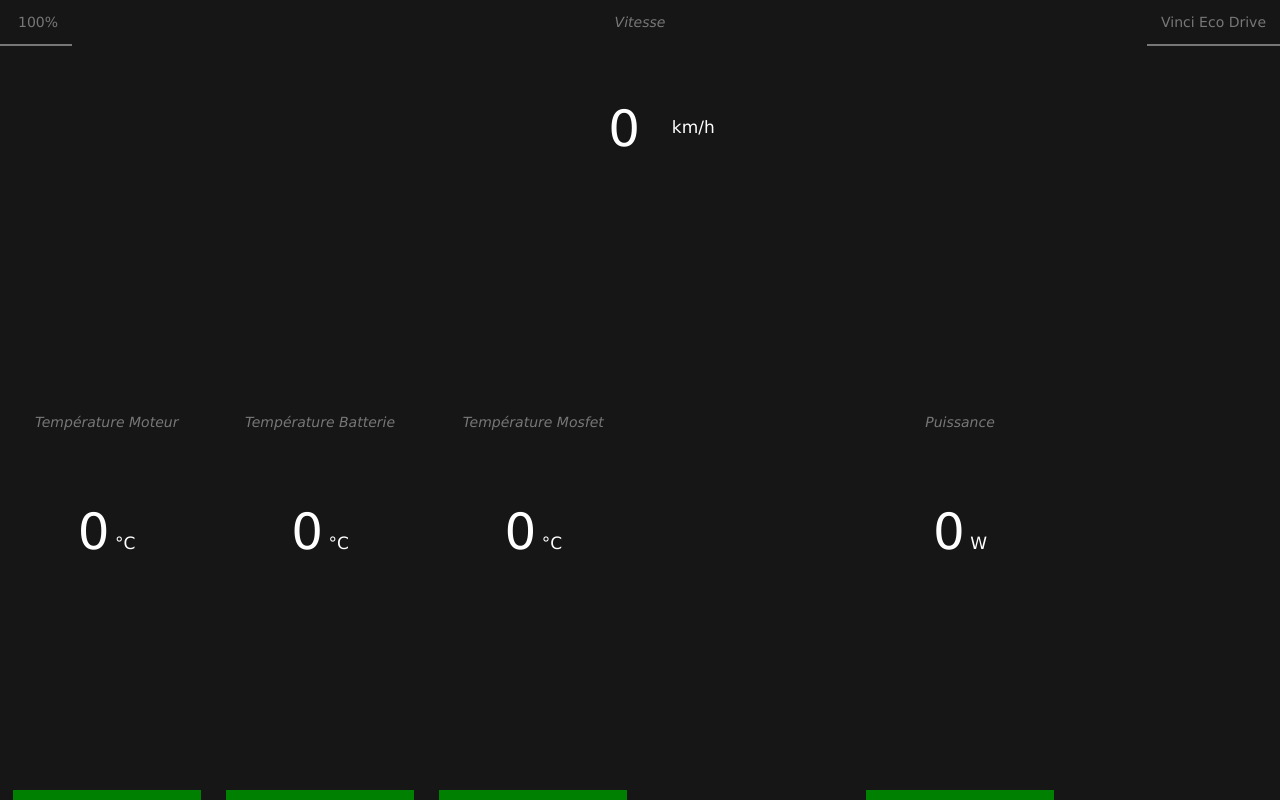
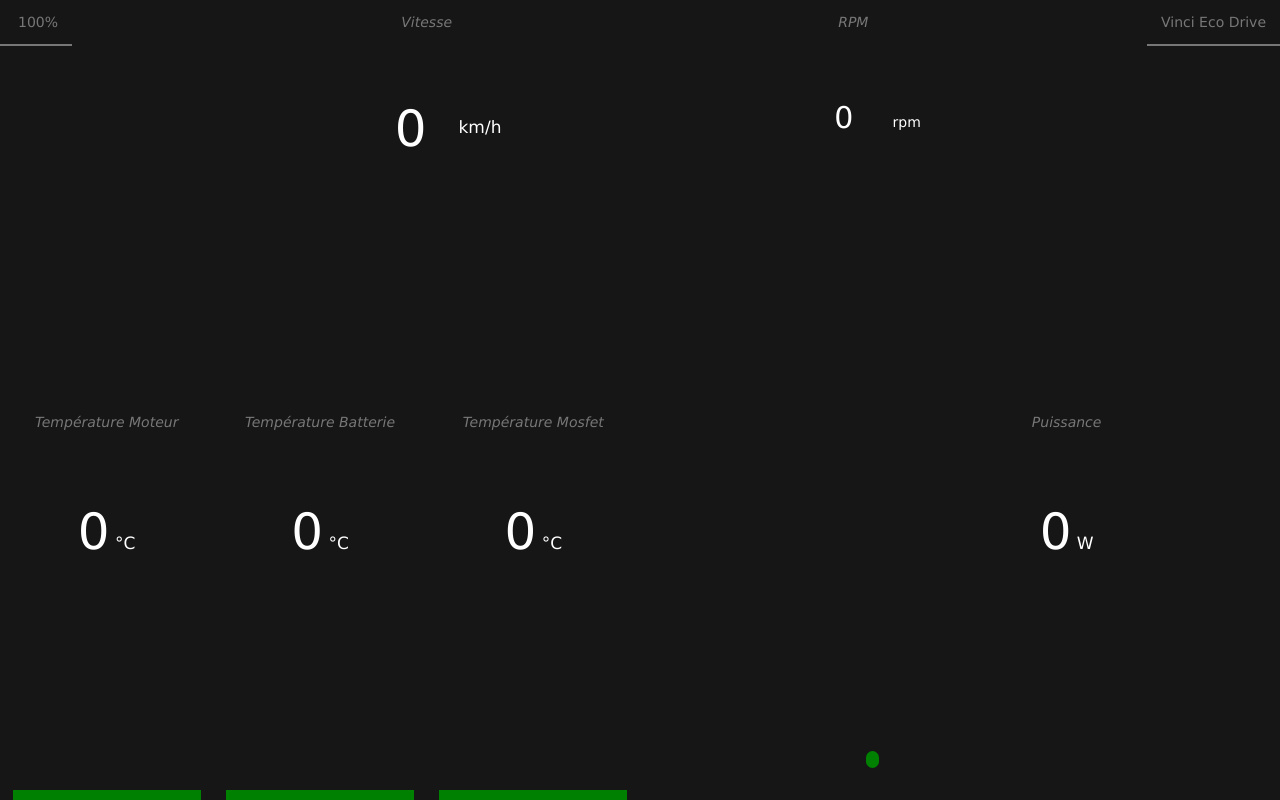
Before and after one commit to COLVERTYETY/VED_PE, a website: page visualisation/driver.html in a window 1280 px wide. Drawn offline with nearby package versions, Linux system fonts and the light colour scheme; no server answers.

Commit message:
commit17

```diff
--- a/visualisation/assets/css/driver.css
+++ b/visualisation/assets/css/driver.css
@@ -39,7 +39,22 @@ p {
     font-size: 50px;
 }
 
-#aff_puissance,
+#rpm {
+    font-size: 30px;
+}
+
+#aff_puissance {
+    position: absolute;
+    z-index: -1;
+    bottom: 4vh;
+    height: 17px;
+    margin-left: 1vw;
+    min-width: 1vw;
+    border-radius: 25px;
+    background-color: green;
+    transition: all .5s;
+}
+
 #aff_moteur,
 #aff_batterie,
 #aff_mosfet {
@@ -50,7 +65,7 @@ p {
     margin-left: 1vw;
     width: calc((100vw / 6) - 2vw);
     background-color: green;
-    transition: all .05s;
+    transition: all .5s;
 }
 
 .description {
--- a/visualisation/assets/js/driver.js
+++ b/visualisation/assets/js/driver.js
@@ -6,7 +6,9 @@ socket.on('connection', function () {
 });
 
 socket.on("data", function (data) {
-    document.getElementById('vitesse').textContent = Math.trunc(data["R"]);
+    document.getElementById('vitesse').textContent = Math.trunc(data["V"]);
+    document.getElementById('rpm').textContent = Math.trunc(data["R"]);
+
 
     var max_puissance = 200;
     var max_temp = 80;
@@ -14,7 +16,7 @@ socket.on("data", function (data) {
     document.getElementById('pourcentage').textContent = Math.trunc(100.0*(data["U"]- 47)/3) + '%';
 
     document.getElementById('puissance').textContent = data["P"];;
-    document.getElementById('aff_puissance').style.height = data["P"] * (50/max_puissance) + 'vh';
+    document.getElementById('aff_puissance').style.width = data["P"] * (33/max_puissance) + 'vw';
 
     document.getElementById('temp_moteur').textContent = data["M"];;
     document.getElementById('aff_moteur').style.height = data["M"] * (50/max_temp) + 'vh';
--- a/visualisation/driver.html
+++ b/visualisation/driver.html
@@ -17,8 +17,7 @@
         Vinci Eco Drive
       </p>
     </div>
-    <div></div>
-    <div style="grid-column: 3 / span 2;">
+    <div style="grid-column: 2 / span 2;">
       <p class="description">Vitesse</p>
       <div style="display: grid; grid-template-columns: repeat(4, 25%);">
         <div></div>
@@ -30,7 +29,18 @@
         </div>
       </div>
     </div>
-    <div></div>
+    <div style="grid-column: 4 / span 2;">
+      <p class="description">RPM</p>
+      <div style="display: grid; grid-template-columns: repeat(4, 25%);">
+        <div></div>
+        <div style="text-align: right;">
+          <a id="rpm">0</a>
+        </div>
+        <div>
+          <p style="font-size: 14px;">rpm</p>
+        </div>
+      </div>
+    </div>
     <div></div>
     <div>
       <p class="description">Température Moteur</p>
@@ -48,12 +58,11 @@
       <p><a id="temp_mosfet">0</a> °C</p>
     </div>
     <div></div>
-    <div>
+    <div style="grid-column: 5 / span 2;">
       <p class="description">Puissance</p>
       <div id="aff_puissance"></div>
       <p><a id="puissance">0</a> W</p>
     </div>
-    <div></div>
   </div>
   <script src="/socket.io/socket.io.js"></script>
   <script src="assets/js/driver.js"></script>
```
Also changed, not shown: 1 other file.
